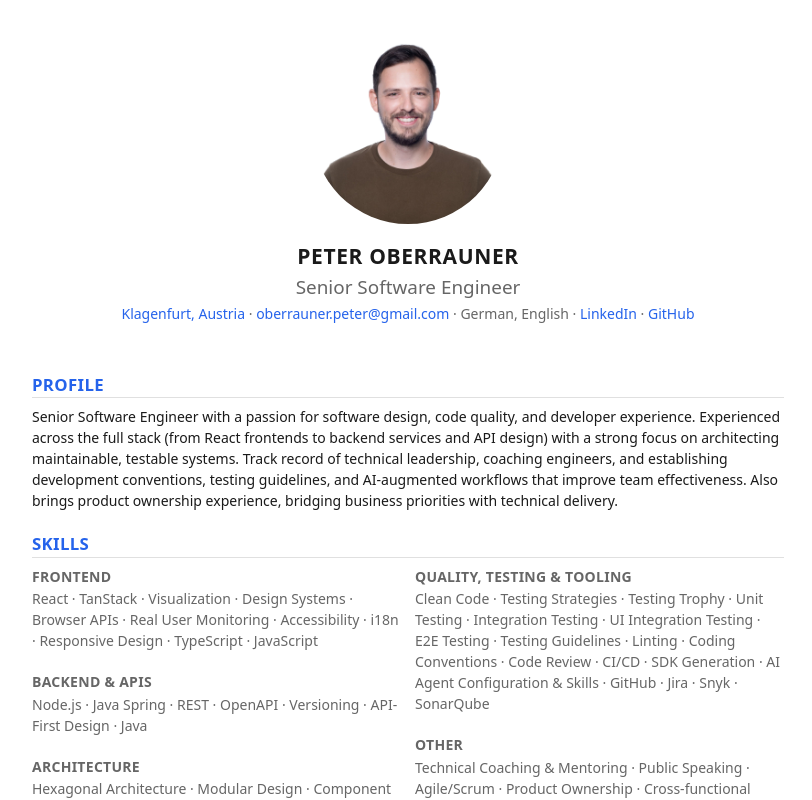
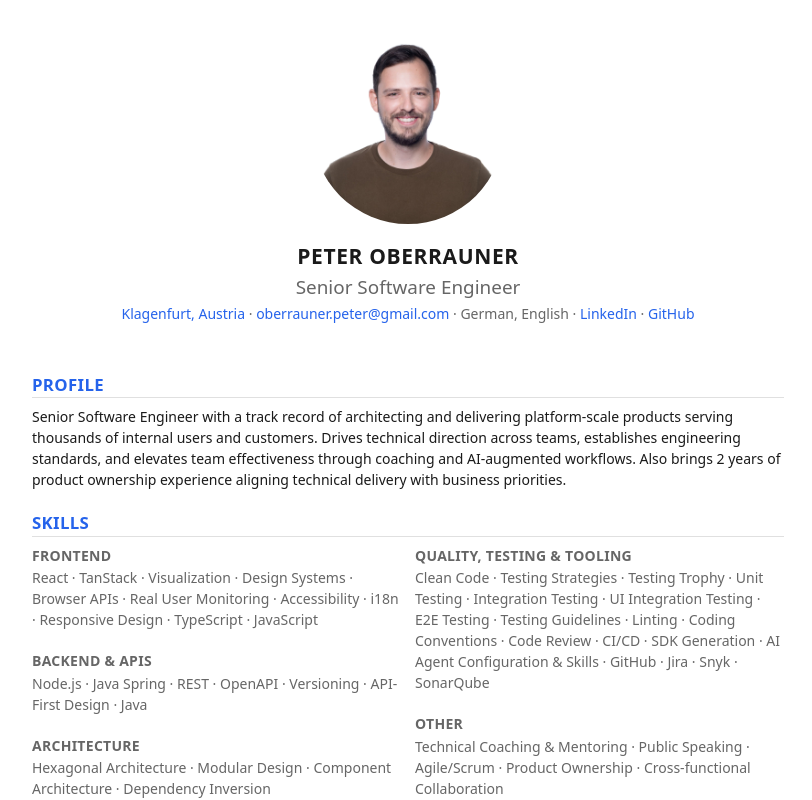
Before and after one commit to AlmostBearded/almostbearded.github.io, a React (Vite) app: page / in a window 1280 px wide. Shown: the top 800 px of the page, without its empty margins (232-1044 px from the left). Built offline with nearby package versions, Linux system fonts and the light colour scheme.

Commit message:
refine profile summary

```diff
--- a/src/data.ts
+++ b/src/data.ts
@@ -48,7 +48,7 @@ export const cvData: CvData = {
   linkedin: "https://www.linkedin.com/in/peter-oberrauner-b62896129",
   github: "https://github.com/AlmostBearded",
   profile:
-    "Senior Software Engineer with a passion for software design, code quality, and developer experience. Experienced across the full stack (from React frontends to backend services and API design) with a strong focus on architecting maintainable, testable systems. Track record of technical leadership, coaching engineers, and establishing development conventions, testing guidelines, and AI-augmented workflows that improve team effectiveness. Also brings product ownership experience, bridging business priorities with technical delivery.",
+    "Senior Software Engineer with a track record of architecting and delivering platform-scale products serving thousands of internal users and customers. Drives technical direction across teams, establishes engineering standards, and elevates team effectiveness through coaching and AI-augmented workflows. Also brings 2 years of product ownership experience aligning technical delivery with business priorities.",
   skills: [
     {
       category: "Frontend",
```
